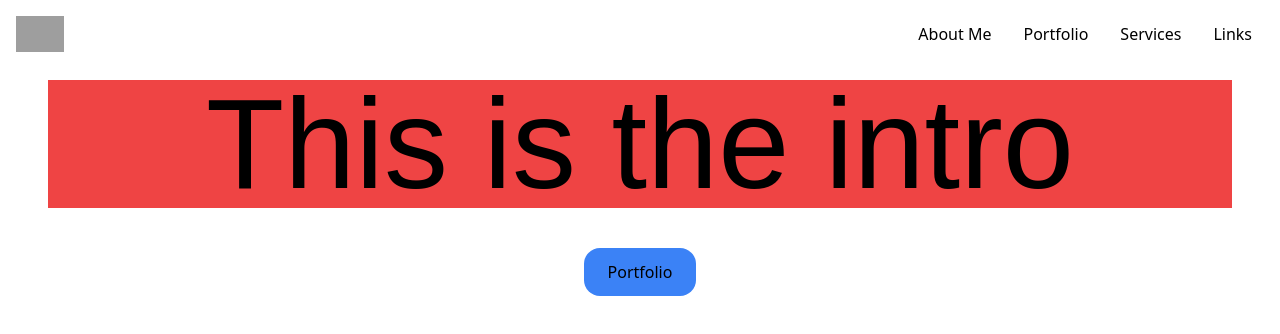
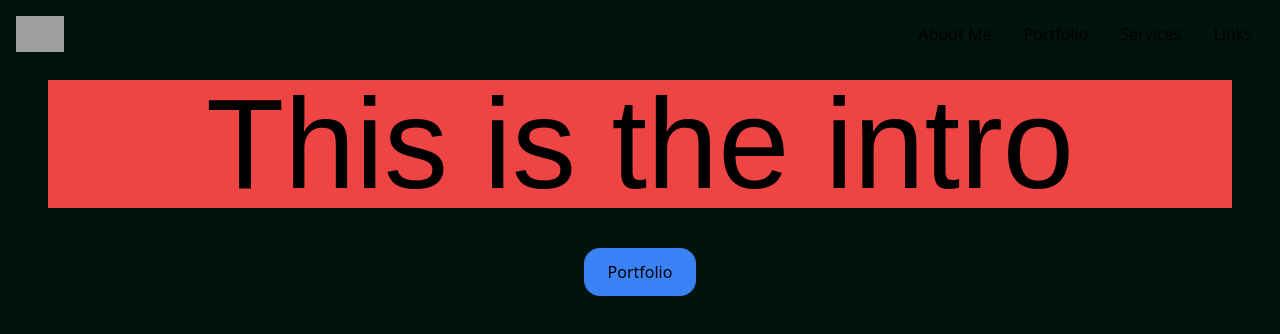
Before and after one commit to JobaAdewumi/portfolio-v2, a SvelteKit app: page / in a window 1280 px wide. Shown: the top 334 px of the page. Built offline with nearby package versions, Linux system fonts and the light colour scheme; grey boxes are pictures that could not be loaded.

Commit message:
Changed background color

```diff
--- a/src/app.css
+++ b/src/app.css
@@ -3,7 +3,7 @@
 @import 'tailwindcss/utilities';
 
 body {
-	/* background-color: rgb(35, 75, 3); */
+	background-color: rgb(1, 19, 15);
 }
 
 @font-face {
```
